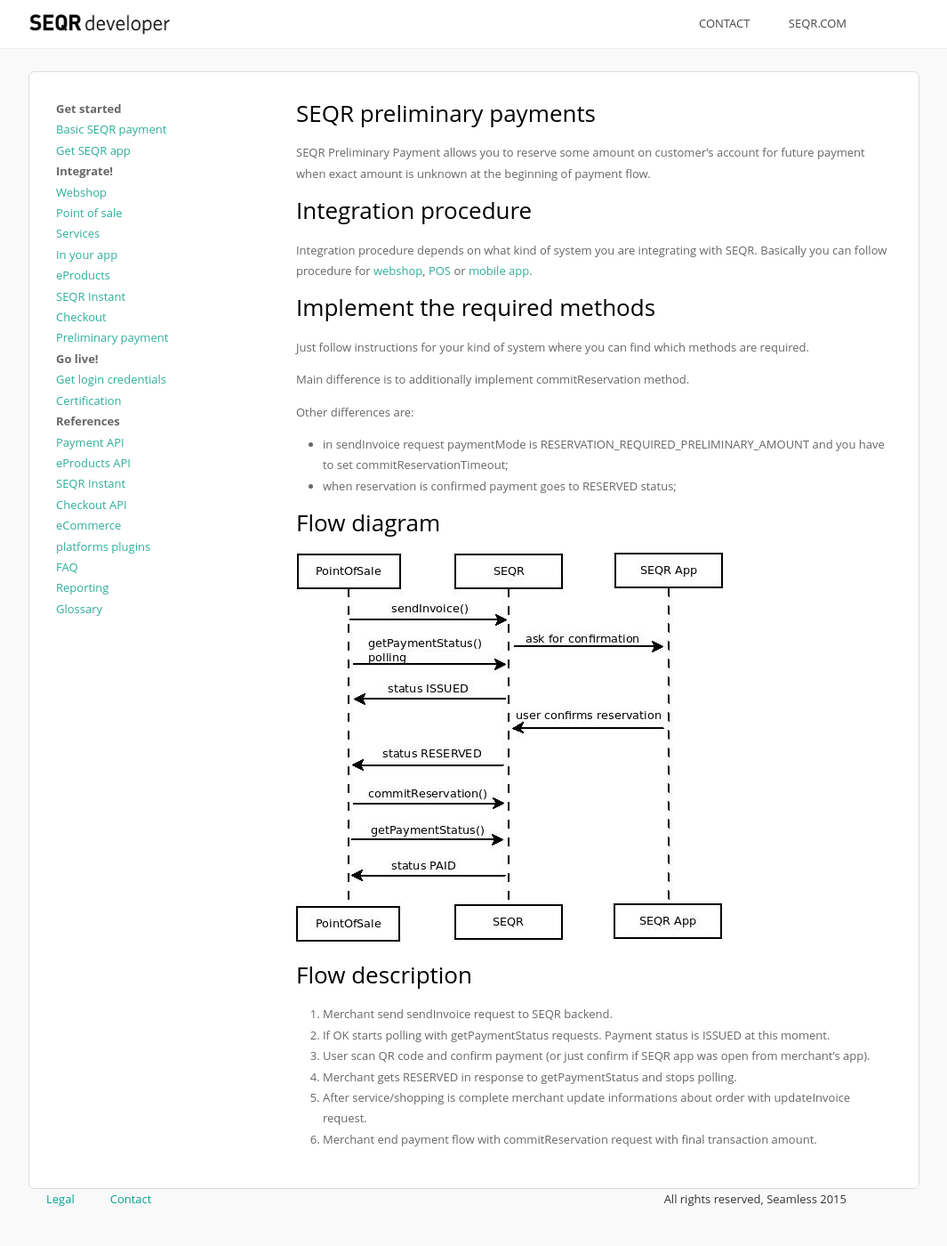
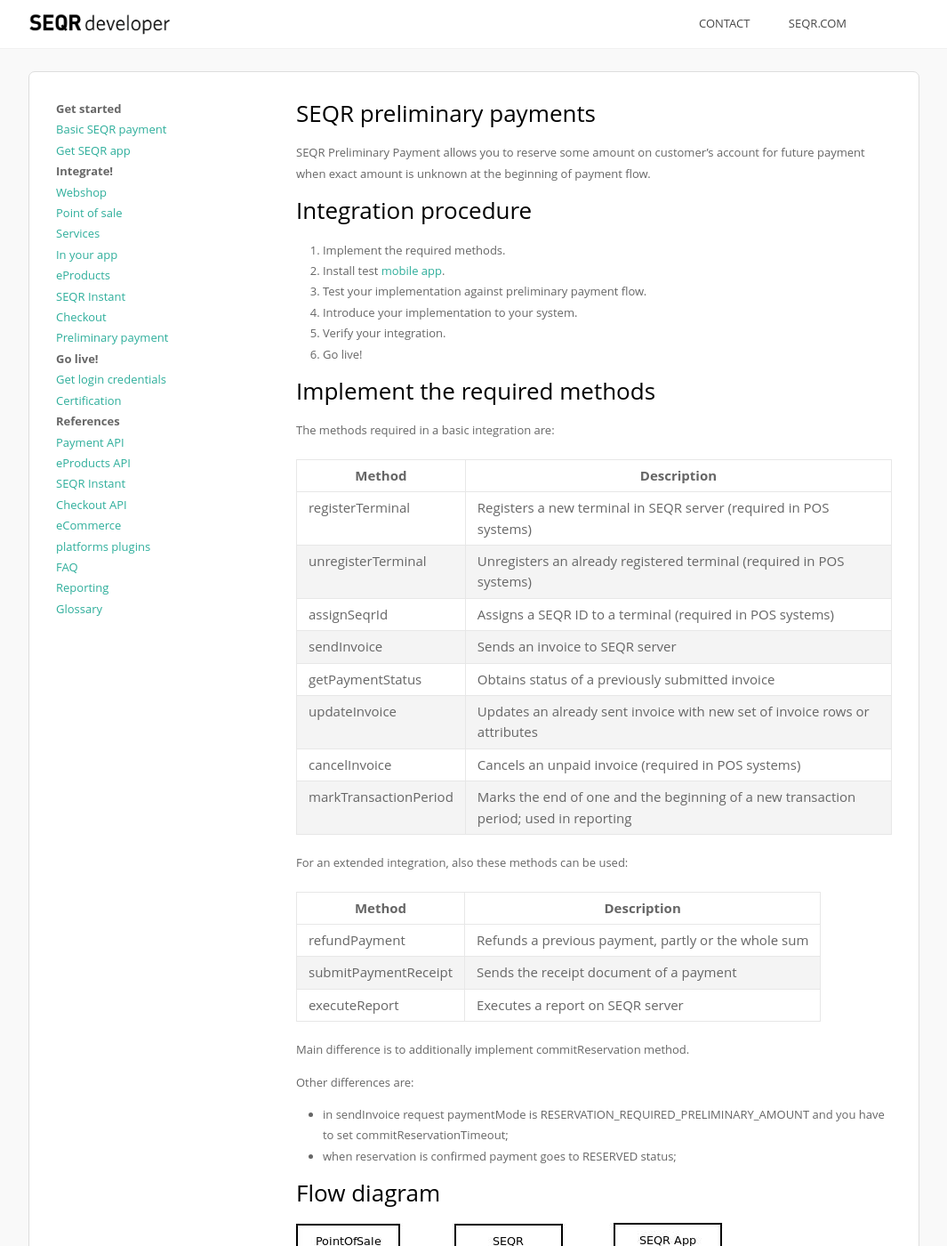
Before and after one commit to SeamlessDistribution/SeamlessDistribution.github.io, a Jekyll site: the page built from merchant/prepin/index.md, in a window 1280 px wide and 1400 px high. Shown: the whole window at 89% size, without its empty margins (138-1203 px from the left). Built offline with Jekyll 4.4.1, drawn with Linux system fonts in a browser that asks for light colours.

Commit message:
Prepin update

```diff
--- a/merchant/prepin/index.md
+++ b/merchant/prepin/index.md
@@ -10,11 +10,42 @@
 
 # Integration procedure
 
-Integration procedure depends on what kind of system you are integrating with SEQR. Basically you can follow procedure for [webshop](/merchant/webshop/index.html), [POS](/merchant/pos/index.html) or [mobile app](/merchant/inapp/index.html).
+1. Implement the required methods.
+2. Install test [mobile app](/app/).
+3. Test your implementation against preliminary payment flow.
+4. Introduce your implementation to your system.
+5. Verify your integration.
+6. Go live!
 
 # Implement the required methods
 
-Just follow instructions for your kind of system where you can find which methods are required.
+
+The methods required in a basic integration are:
+
+|--- | --- |
+|  Method | Description |
+|--- | --- |
+| registerTerminal | Registers a new terminal in SEQR server (required in POS systems) |
+| unregisterTerminal | Unregisters an already registered terminal (required in POS systems) |
+| assignSeqrId | Assigns a SEQR ID to a terminal (required in POS systems) |
+| sendInvoice | Sends an invoice to SEQR server |
+| getPaymentStatus | Obtains status of a previously submitted invoice |
+| updateInvoice | Updates an already sent invoice with new set of invoice rows or attributes |
+| cancelInvoice | Cancels an unpaid invoice (required in POS systems) |
+| markTransactionPeriod | Marks the end of one and the beginning of a new transaction period; used in reporting |
+| --- | --- |
+
+
+For an extended integration, also these methods can be used:
+
+|--- | --- |
+|  Method | Description |
+|--- | --- |
+| refundPayment | Refunds a previous payment, partly or the whole sum |
+| submitPaymentReceipt | Sends the receipt document of a payment |
+| executeReport | Executes a report on SEQR server |
+| --- | --- |
+
 
 Main difference is to additionally implement commitReservation method.
 
```
Also changed, not shown: merchant/reference/api.md (+2 -1 lines), assets/images/prepin/prepinflow.jpeg.
